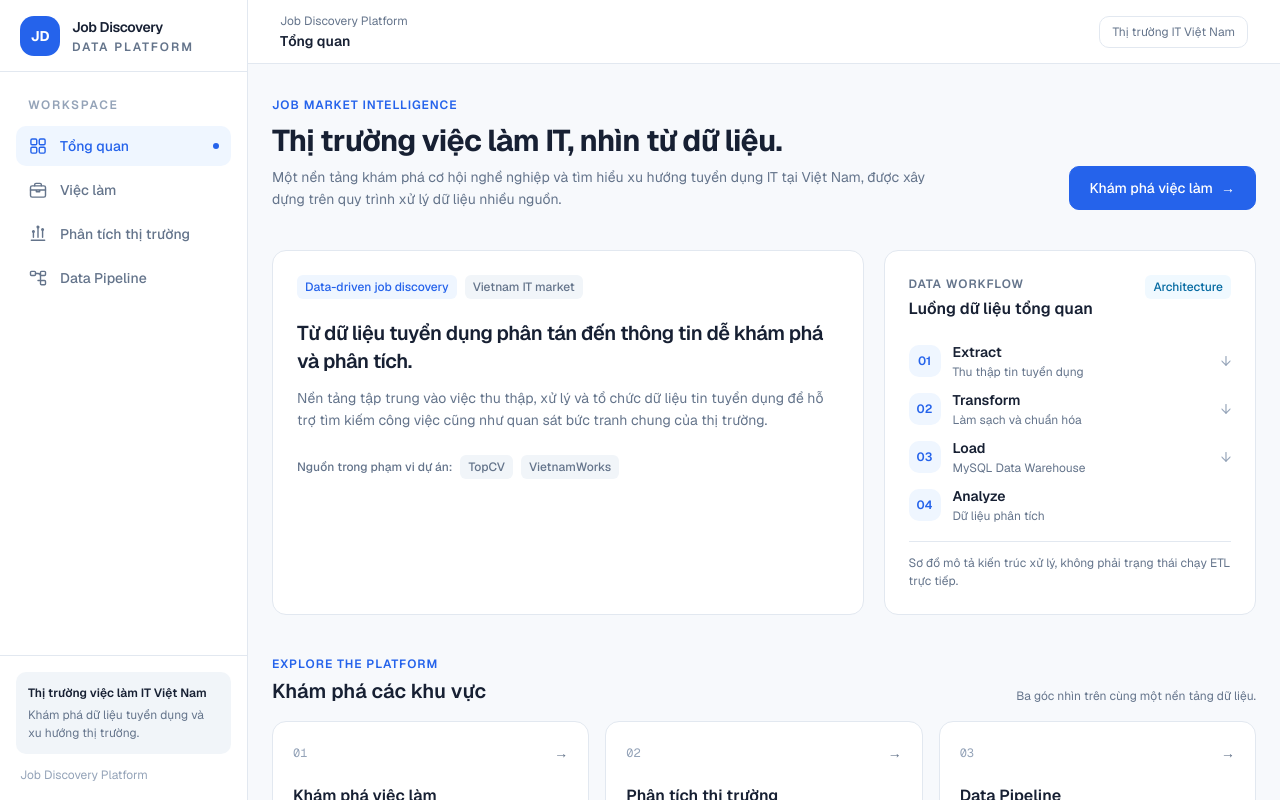
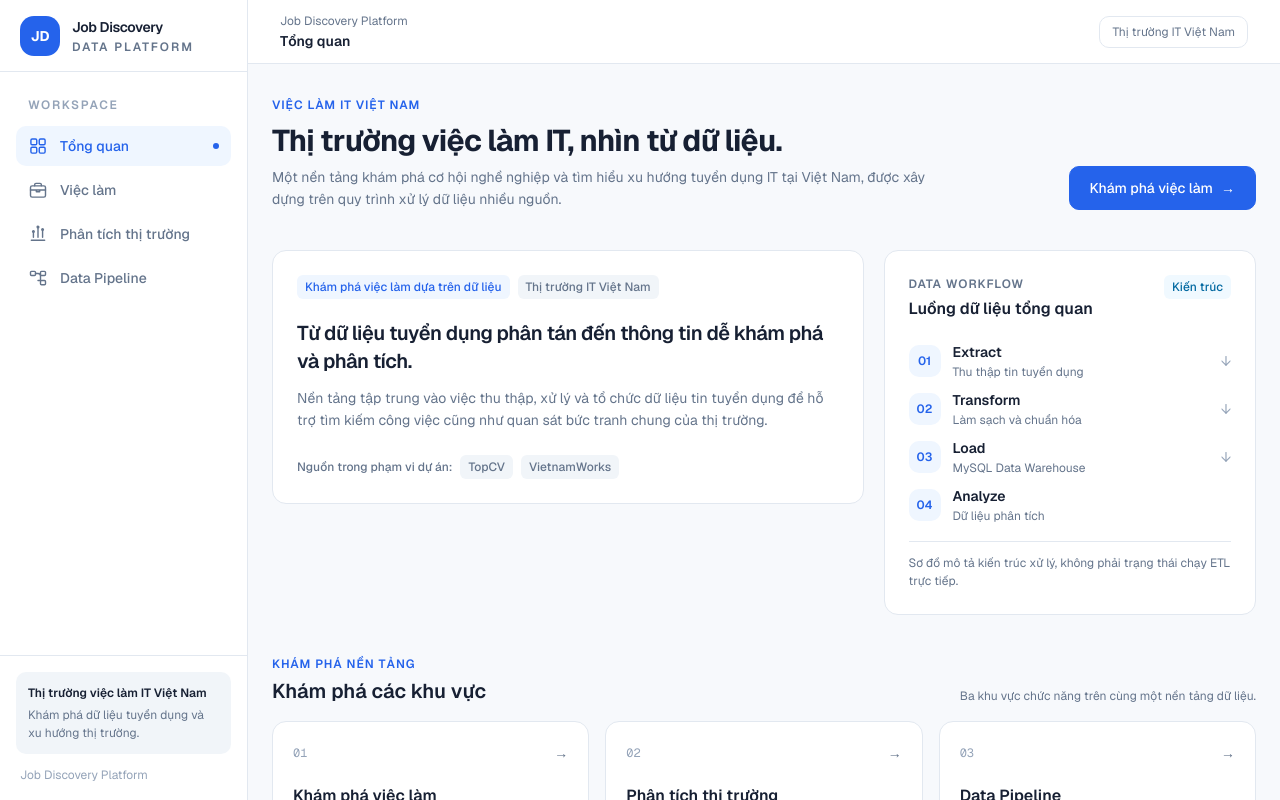
Before and after one commit to VoHoangPhucDTA/job-discovery-platform, a Next.js app in the folder frontend/: page / in a window 1280 px wide. Shown: the top 800 px of the page. Built offline with nearby package versions, Linux system fonts and the light colour scheme.

Commit message:
style(ui): refine overview content and card alignment

```diff
--- a/frontend/app/page.tsx
+++ b/frontend/app/page.tsx
@@ -42,7 +42,7 @@ export default function Home() {
   return (
     <div className="space-y-8 sm:space-y-10">
       <PageHeader
-        eyebrow="JOB MARKET INTELLIGENCE"
+        eyebrow="VIỆC LÀM IT VIỆT NAM"
         title="Thị trường việc làm IT, nhìn từ dữ liệu."
         description="Một nền tảng khám phá cơ hội nghề nghiệp và tìm hiểu xu hướng tuyển dụng IT tại Việt Nam, được xây dựng trên quy trình xử lý dữ liệu nhiều nguồn."
         actions={
@@ -53,11 +53,11 @@ export default function Home() {
         }
       />
 
-      <div className="grid gap-5 xl:grid-cols-[1.35fr_0.85fr]">
+      <div className="grid items-start gap-5 xl:grid-cols-[1.35fr_0.85fr]">
         <Card className="overflow-hidden p-5 sm:p-6">
           <div className="flex flex-wrap items-center gap-2">
-            <Badge variant="primary">Data-driven job discovery</Badge>
-            <Badge variant="neutral">Vietnam IT market</Badge>
+            <Badge variant="primary">Khám phá việc làm dựa trên dữ liệu</Badge>
+            <Badge variant="neutral">Thị trường IT Việt Nam</Badge>
           </div>
           <h2 className="mt-5 max-w-2xl text-section-title font-semibold tracking-tight text-foreground">
             Từ dữ liệu tuyển dụng phân tán đến thông tin dễ khám phá và phân tích.
@@ -87,7 +87,7 @@ export default function Home() {
                 Luồng dữ liệu tổng quan
               </h2>
             </div>
-            <Badge variant="info">Architecture</Badge>
+            <Badge variant="info">Kiến trúc</Badge>
           </div>
 
           <div className="mt-5 space-y-2">
@@ -123,7 +123,7 @@ export default function Home() {
         <div className="flex flex-col gap-1 sm:flex-row sm:items-end sm:justify-between">
           <div>
             <p className="text-small font-semibold uppercase tracking-[0.08em] text-primary">
-              Explore the platform
+              KHÁM PHÁ NỀN TẢNG
             </p>
             <h2
               id="product-areas-title"
@@ -133,7 +133,7 @@ export default function Home() {
             </h2>
           </div>
           <p className="text-small text-muted-foreground">
-            Ba góc nhìn trên cùng một nền tảng dữ liệu.
+            Ba khu vực chức năng trên cùng một nền tảng dữ liệu.
           </p>
         </div>
 
```
